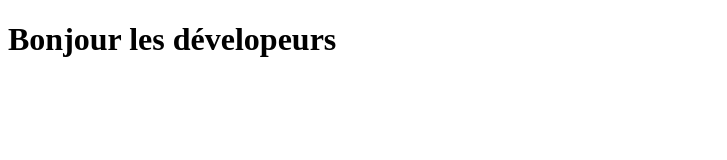
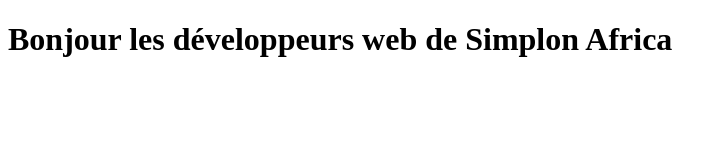
Before and after one commit to Mamoudou12/Exercice5, a plain HTML site: page index.html in a window 1280 px wide. Shown: the whole page, without its empty margins (0-727 px from the left). Drawn offline with Linux system fonts and the light colour scheme.

Commit message:
Feature 2 : updated h1 text

```diff
--- a/index.html
+++ b/index.html
@@ -6,6 +6,7 @@
     <title>TP Git Fusion des Branches.</title>
 </head>
 <body>
-    <h1>Bonjour les dévelopeurs</h1>
+    <h1>Bonjour les
+        développeurs web de Simplon Africa</h1>
 </body>
 </html>
```
